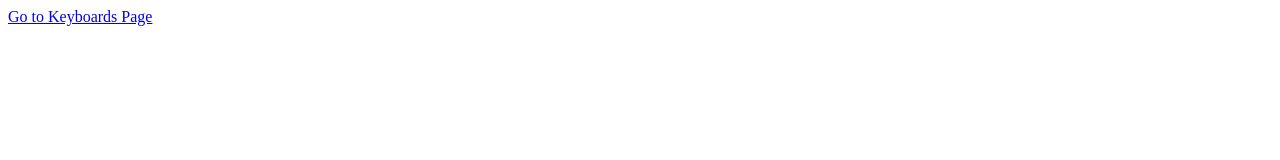
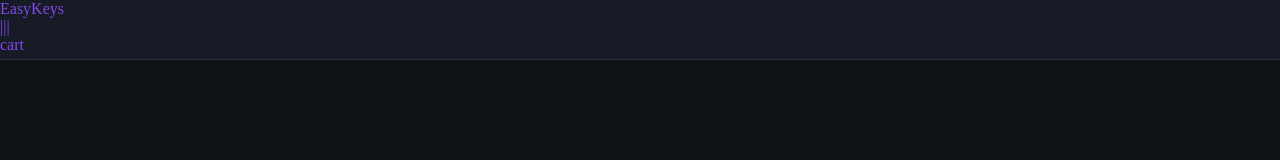
Before and after one commit to RafaelOviedo/easykeys-client, a website: page src/HomePage/HomePage.html in a window 1280 px wide. Drawn offline with Linux system fonts and the light colour scheme.

Commit message:
feat: adds basic navbar structure

```diff
--- a/src/HomePage/HomePage.css
+++ b/src/HomePage/HomePage.css
@@ -0,0 +1,14 @@
+.body {
+  padding: 0;
+  margin: 0;
+  color: #8347EB;
+  /* font-family: noto */
+  background-color: #101318;
+}
+
+.navbar {
+  width: 100%;
+  height: 59px;
+  background-color: #171B26;
+  border-bottom: 1px solid #2B303B;
+}
--- a/src/HomePage/HomePage.html
+++ b/src/HomePage/HomePage.html
@@ -6,7 +6,13 @@
     <title></title>
     <link href="./HomePage.css" rel="stylesheet">
   </head>
-  <body>
-    <a href="../KeyboardsPage/KeyboardsPage.html">Go to Keyboards Page</a>
+  <body class="body">
+    <nav class="navbar">
+      <div class="logo-container">EasyKeys</div>
+      <div class="navbar-buttons-container">
+        <div>|||</div>
+        <div>cart</div>
+      </div>
+    </nav>
   </body>
 </html>
```
